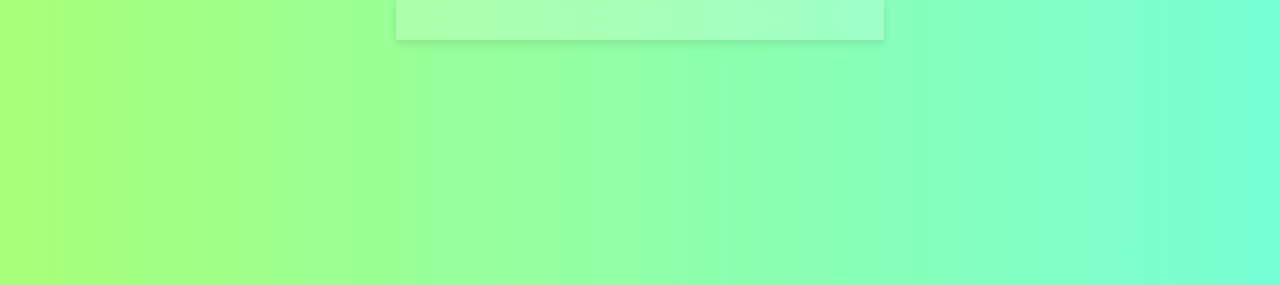
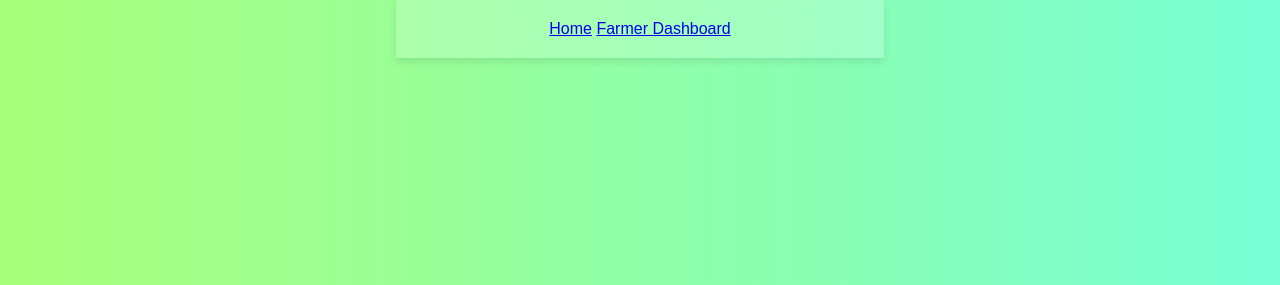
Before and after one commit to muskanisarani/hackathon, a plain HTML site: page consumers.html in a window 1280 px wide. Shown: the top 285 px of the page. Drawn offline with Linux system fonts and the light colour scheme.

Commit message:
Update consumers.html

```diff
--- a/consumers.html
+++ b/consumers.html
@@ -8,11 +8,10 @@
 </head>
 <body>
   <header>
-    <!-- <nav>
+     <nav>
       <a href="index.html">Home</a>
       <a href="farmers.html">Farmer Dashboard</a>
-      <a href="consumers.html">Consumer Dashboard</a>
-    </nav> -->
+    </nav>
   </header>
 
   <main>
```
